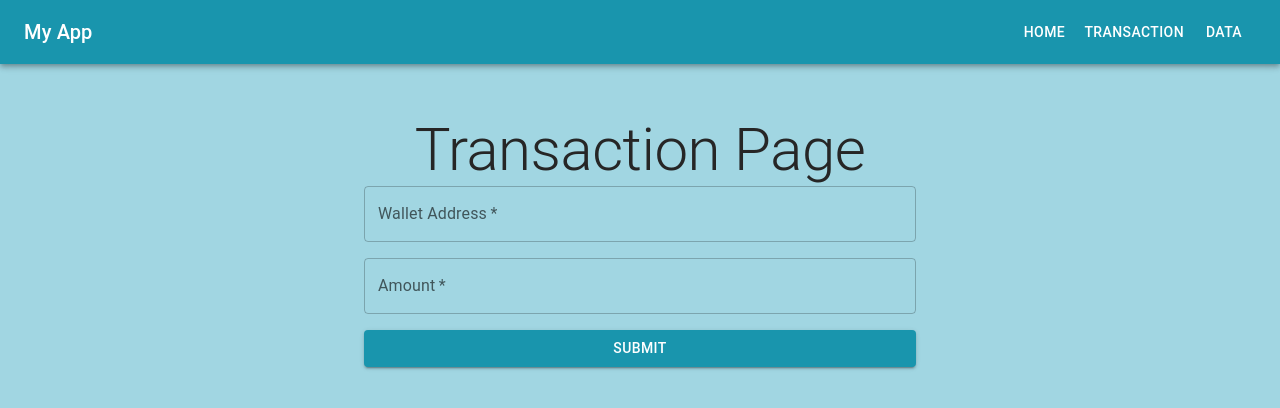
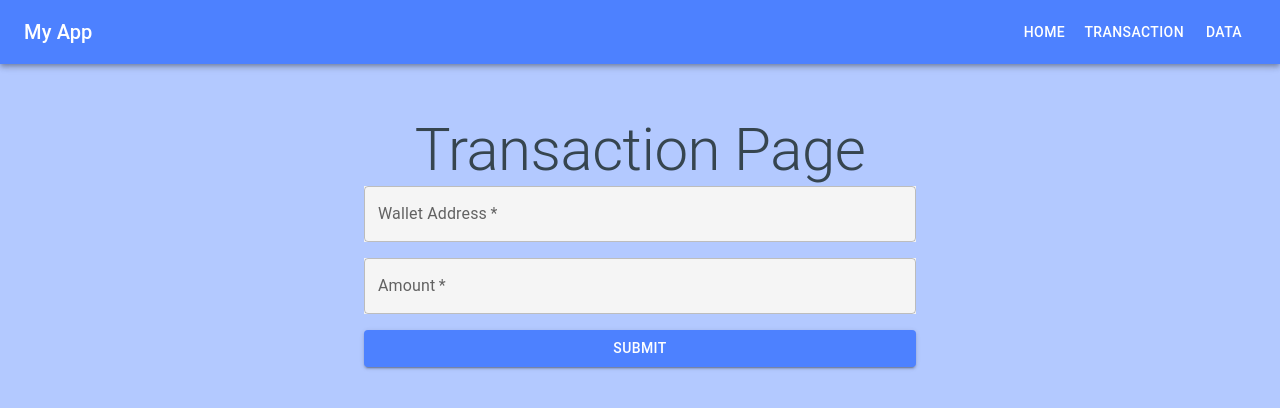
Before and after one commit to Narendra-Geddam/sharpe-ai-task, a React (Create React App) app: page /transaction in a window 1280 px wide. Shown: the top 408 px of the page. Built offline with nearby package versions, Linux system fonts and the light colour scheme.

Commit message:
design ready

```diff
--- a/package.json
+++ b/package.json
@@ -15,7 +15,7 @@
     "react-dom": "^18.2.0",
     "react-hook-form": "^7.50.1",
     "react-router-dom": "^6.22.0",
-    "react-scripts": "5.0.1",
+    "react-scripts": "^5.0.1",
     "uid": "^2.0.2",
     "web-vitals": "^2.1.4"
   },
--- a/src/App.js
+++ b/src/App.js
@@ -12,7 +12,7 @@ import { createTheme, ThemeProvider } from '@mui/material/styles'; // Import The
 const theme = createTheme({ // Create a theme object with the primary color set to #F52549
   palette: {
     primary: {
-      main: '#1995AD',
+      main: '#4d81ff',
     },
   },
 });
--- a/src/components/Data.js
+++ b/src/components/Data.js
@@ -8,33 +8,37 @@ import { ref, onValue } from 'firebase/database';
 
 const StyledTableCell = styled(TableCell)(({ theme }) => ({
   [`&.${theme.palette.mode === 'light' ? 'head' : 'body'}`]: {
-    backgroundColor: theme.palette.common.black,
-    color: theme.palette.common.white,
-    fontWeight: 'bold', // Make table header bold
-    textAlign: 'left', // Align text in table header to left
+    backgroundColor: theme.palette.mode === 'light' ? '#183a88' : theme.palette.common.black,
+    color: theme.palette.mode === 'light' ? '#c3c7e6' : theme.palette.common.white,
+    fontWeight: 'bold',
+    textAlign: 'left',
   },
   [`&.${theme.palette.mode === 'light' ? 'body' : 'head'}`]: {
     fontSize: 14,
-    textAlign: 'left', // Align text in table cells to left
+    textAlign: 'left',
+    color: theme.palette.mode === 'light' ? '#000000' : '#c3c7e6',
   },
-  // Make specific cells bold
   '&.bold-cell': {
     fontWeight: 'bold',
+    backgroundColor: theme.palette.mode === 'light' ? '#4d81ff' : '#183a88',
+    color: theme.palette.mode === 'light' ? '#ffffff' : '#ffffff',
   },
 }));
 
 const StyledTableRow = styled(TableRow)(({ theme }) => ({
   '&:nth-of-type(odd)': {
-    backgroundColor: '#c5e5ed', // Your first color
+    backgroundColor: theme.palette.mode === 'light' ? '#b4caff' : '#3c5dac',
+    color: '#c3c7e6',
   },
   '&:nth-of-type(even)': {
-    backgroundColor: '#ecf6f9', // Your second color
+    backgroundColor: theme.palette.mode === 'light' ? '#ffffff' : '#b4caff',
+    color: '#000000',
   },
-  // hide last border
-  '&:last-child td, &:last-child th': {
-    border: 0,
+  '&:hover': {
+    backgroundColor: theme.palette.mode === 'light' ? '#f0f0f0' : '#37474f',
   },
 }));
+
 
 const CustomizedTable = () => {
   const [transactions, setTransactions] = useState([]);
--- a/src/components/Home.js
+++ b/src/components/Home.js
@@ -4,25 +4,28 @@ import image1 from '../assets/image1.jpg';
 import image2 from '../assets/image2.jpg';
 import image3 from '../assets/image3.jpg';
 
+// Import your index.css file
+import '../index.css';
+
 const pageStyle = {
   height: '100vh',
   display: 'flex',
   flexDirection: 'column',
-  justifyContent: 'center',
+  // justifyContent: 'center',
   alignItems: 'center',
   padding: 20,
 };
 
 const slideshowContainerStyle = {
-  width: '100%', // Set width to 100%
-  maxWidth: '800px', // Set maximum width for better responsiveness
+  width: '100%', // Set width to 100% to cover the entire container
   height: '400px', // Set your desired height here
   position: 'relative',
   overflow: 'hidden', // Hide overflow to ensure images touch the edges
-  margin: '0 auto',
   borderRadius: '8px',
   boxShadow: '0 4px 8px rgba(0, 0, 0, 0.1)', // Add shadow for elegance
+  marginTop:'10px'
 };
+
 
 const imageStyle = {
   width: '100%',
@@ -49,18 +52,7 @@ const Home = () => {
   const imageUrls = [image1, image2, image3];
 
   return (
-    <div style={pageStyle}>
-      <Typography variant="h2" gutterBottom>
-        Welcome to Our Crypto Platform
-      </Typography>
-      <Typography variant="body1" paragraph>
-        We provide cutting-edge solutions for cryptocurrency enthusiasts, investors, and traders. Explore the latest trends, news, and tools to stay ahead in the crypto world.
-      </Typography>
-
-      <Typography variant="h4" gutterBottom>
-        Featured Content
-      </Typography>
-
+    <div>
       <div style={slideshowContainerStyle}>
         {/* Improved slideshow with transitions */}
         {imageUrls.map((imageUrl, index) => (
@@ -69,10 +61,22 @@ const Home = () => {
           </Slide>
         ))}
       </div>
+      <div style={pageStyle}>
+        <Typography variant="h2" className="sixtyfour-font" gutterBottom>
+          Welcome to Our Crypto Platform
+        </Typography>
+        <Typography variant="body1" paragraph>
+          We provide cutting-edge solutions for cryptocurrency enthusiasts, investors, and traders. Explore the latest trends, news, and tools to stay ahead in the crypto world.
+        </Typography>
 
-      <Button variant="contained" color="primary" style={{ marginTop: 20 }}>
-        Explore More
-      </Button>
+        <Typography variant="h4" gutterBottom>
+          Featured Content
+        </Typography>
+
+        <Button variant="contained" color="primary" style={{ marginTop: 20 }}>
+          Explore More
+        </Button>
+      </div>
     </div>
   );
 };
--- a/src/components/Transaction.js
+++ b/src/components/Transaction.js
@@ -67,6 +67,7 @@ const Transaction = () => {
               variant="outlined"
               fullWidth
               required
+              style={{ backgroundColor: '#f5f5f5' }} // Light background color
             />
             {errors.walletAddress && <Typography color="error">{errors.walletAddress.message}</Typography>}
           </Grid>
@@ -78,6 +79,7 @@ const Transaction = () => {
               type="number"
               fullWidth
               required
+              style={{ backgroundColor: '#f5f5f5' }} // Light background color
             />
             {errors.amount && <Typography color="error">{errors.amount.message}</Typography>}
           </Grid>
--- a/src/index.css
+++ b/src/index.css
@@ -5,11 +5,23 @@ body {
     sans-serif;
   -webkit-font-smoothing: antialiased;
   -moz-osx-font-smoothing: grayscale;
-  background-color: #A1D6E2;
-  color: #262626;
+  background-color: #b3c9ff;
+  color: #36454f;
 }
 
 code {
   font-family: source-code-pro, Menlo, Monaco, Consolas, 'Courier New',
     monospace;
 }
+
+@import url('https://fonts.googleapis.com/css2?family=Sixtyfour&display=swap');
+
+.sixtyfour-font {
+  font-family: "Sixtyfour", sans-serif;
+  font-optical-sizing: auto;
+  font-weight: 400;
+  font-style: normal;
+  font-variation-settings:
+    "BLED" 0,
+    "SCAN" 0;
+}
```
Also changed, not shown: 2 other files (tests, documents, lock files or other folders).
